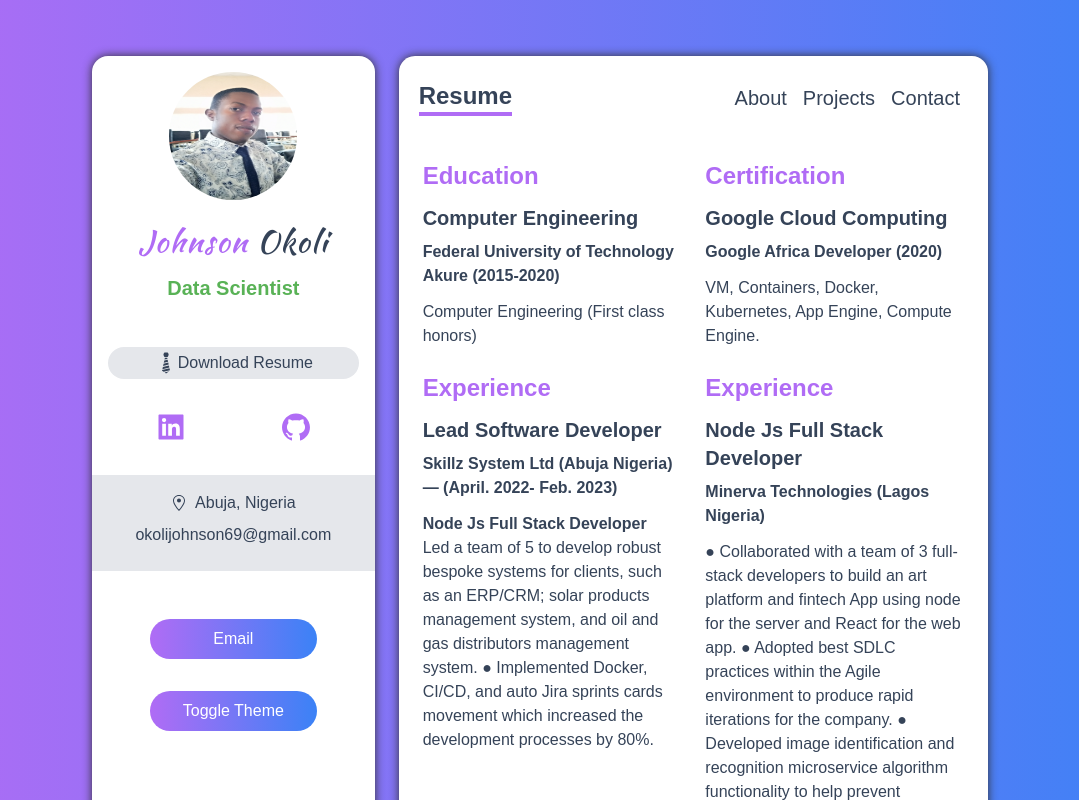
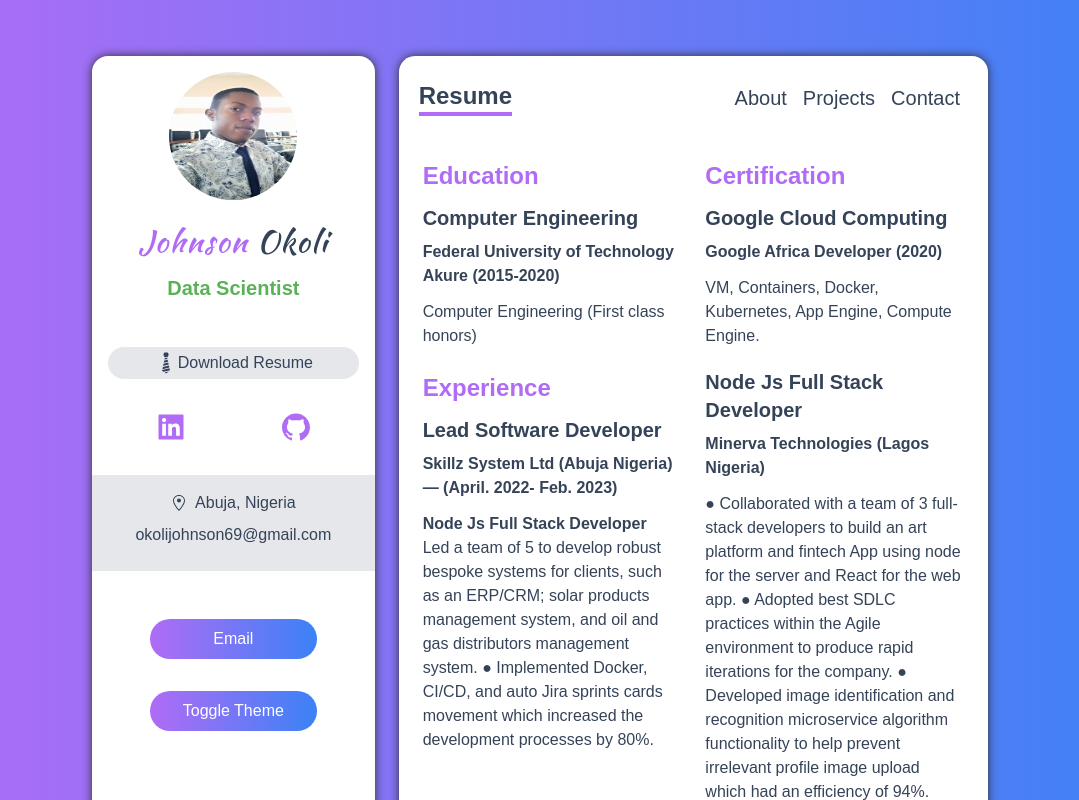
Before and after one commit to brisstone/portfolio, a Next.js app: page /resume in a window 1280 px wide. Shown: the top 800 px of the page, without its empty margins (100-1179 px from the left). Built offline with nearby package versions, Linux system fonts and the light colour scheme.

Commit message:
Oj-modal

```diff
--- a/pages/resume.tsx
+++ b/pages/resume.tsx
@@ -55,7 +55,7 @@ const Resume = () => {
             </div>
           </div>
           <div>
-            <h5 className="my-3 text-2xl font-bold text-green">Experience</h5>
+            {/* <h5 className="my-3 text-2xl font-bold text-green">Experience</h5> */}
             <div className="">
               <h5 className="my-2 text-xl font-bold">
                 Node Js Full Stack Developer
```
